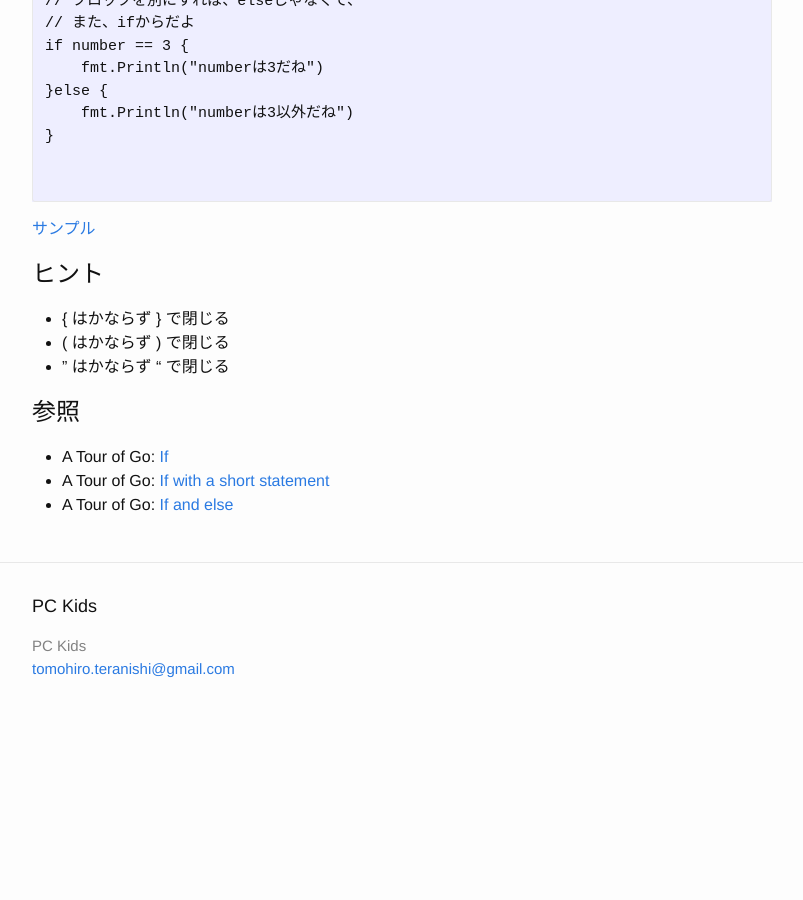
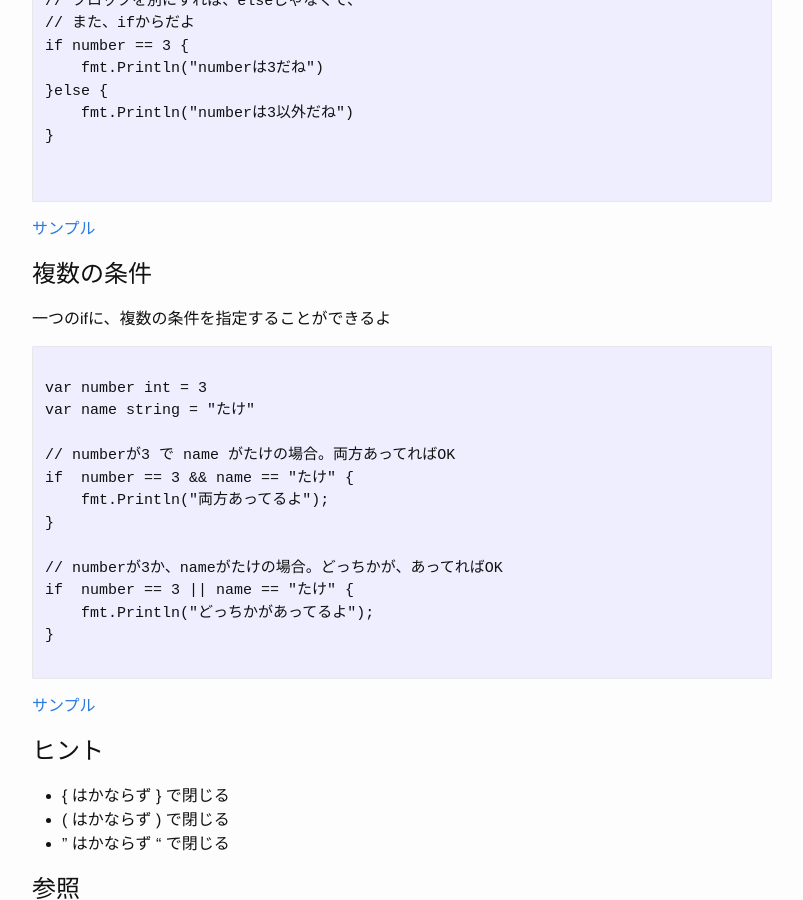
Before and after one commit to tomyhero/pckids, a Jekyll site: the page built from golang/basic01/if_else.md, in a window 1280 px wide and 900 px high, scrolled down 3811 px. Shown: the whole window, without its empty margins (238-1041 px from the left). Built offline with Jekyll 4.4.1, drawn with Linux system fonts in a browser that asks for light colours; before the commit the page ends 4551 px from its top, so only the background shows below that.

Commit message:
複数の条件

````diff
--- a/golang/basic01/if_else.md
+++ b/golang/basic01/if_else.md
@@ -193,6 +193,30 @@ if number == 3 {
 [サンプル](http://play.golang.org/p/npD5k0weT8)
 
 
+## 複数の条件
+
+一つのifに、複数の条件を指定することができるよ
+
+
+```
+
+var number int = 3
+var name string = "たけ"
+
+// numberが3 で name がたけの場合。両方あってればOK
+if  number == 3 && name == "たけ" {
+    fmt.Println("両方あってるよ");
+}
+
+// numberが3か、nameがたけの場合。どっちかが、あってればOK
+if  number == 3 || name == "たけ" {
+    fmt.Println("どっちかがあってるよ");
+}
+
+```
+[サンプル](http://play.golang.org/p/mQ7iAYCvT-)
+
+
 ## ヒント
 
 * { はかならず } で閉じる
````
